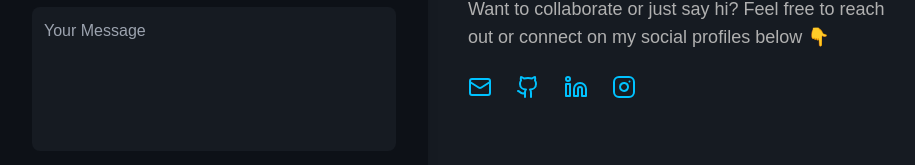
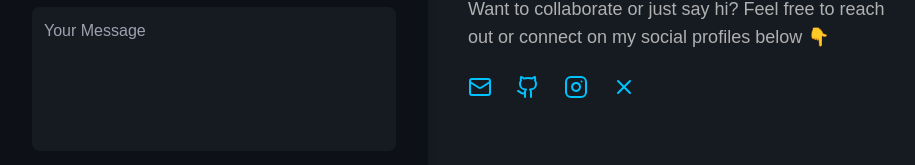
Before and after one commit to Malik-AK47/portfolio, a React (Vite) app: page / in a window 1280 px wide. Shown: the part 3269-3434 px from the top of the page, without its empty margins (192-1107 px from the left). Built offline with nearby package versions, Linux system fonts and the light colour scheme.

Commit message:
Modify contact links and add X social media
Updated contact information and added a link to X.

```diff
--- a/src/components/Contact.jsx
+++ b/src/components/Contact.jsx
@@ -1,5 +1,5 @@
 import { motion } from "framer-motion";
-import { Mail, Github, Linkedin, Instagram } from "lucide-react";
+import { Mail, Github, Linkedin, Instagram, X } from "lucide-react";
 
 function Contact() {
   return (
@@ -21,7 +21,7 @@ function Contact() {
       {/* Contact form */}
       <div className="max-w-4xl mx-auto grid md:grid-cols-2 gap-10">
         <motion.form
-          action="https://formspree.io/f/xovkbena" // 🧠 Replace with your Formspree form ID
+          action="https://formspree.io/f/xovkbena" // Formspree form ID
           method="POST"
           initial={{ opacity: 0, x: -40 }}
           whileInView={{ opacity: 1, x: 0 }}
@@ -73,32 +73,39 @@ function Contact() {
 
           <div className="flex space-x-6 text-accent text-3xl">
             <a
-              href="mailto:youremail@example.com"
+              href="mailto:maliknadeem34497@gmail.com"
               className="hover:text-accent2 transition"
               target="_blank"
             >
               <Mail />
             </a>
             <a
-              href="https://github.com/yourusername"
+              href="https://github.com/Malik-AK47"
               className="hover:text-accent2 transition"
               target="_blank"
             >
               <Github />
             </a>
-            <a
+            {/* <a
               href="https://linkedin.com/in/yourusername"
               className="hover:text-accent2 transition"
               target="_blank"
             >
               <Linkedin />
-            </a>
+            </a> */}
             <a
-              href="https://instagram.com/yourusername"
+              href="https://www.instagram.com/_malik.47_"
               className="hover:text-accent2 transition"
               target="_blank"
             >
               <Instagram />
+            </a>
+            <a
+              href="https://x.com/MalikNadeem_47"
+              className="hover:text-accent2 transition"
+              target="_blank"
+            >
+              <X />
             </a>
           </div>
         </motion.div>
```
